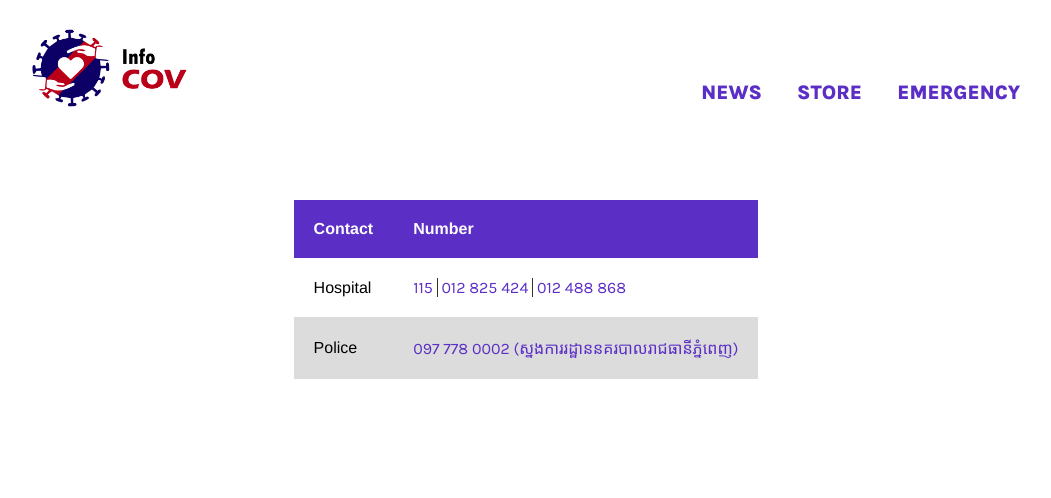
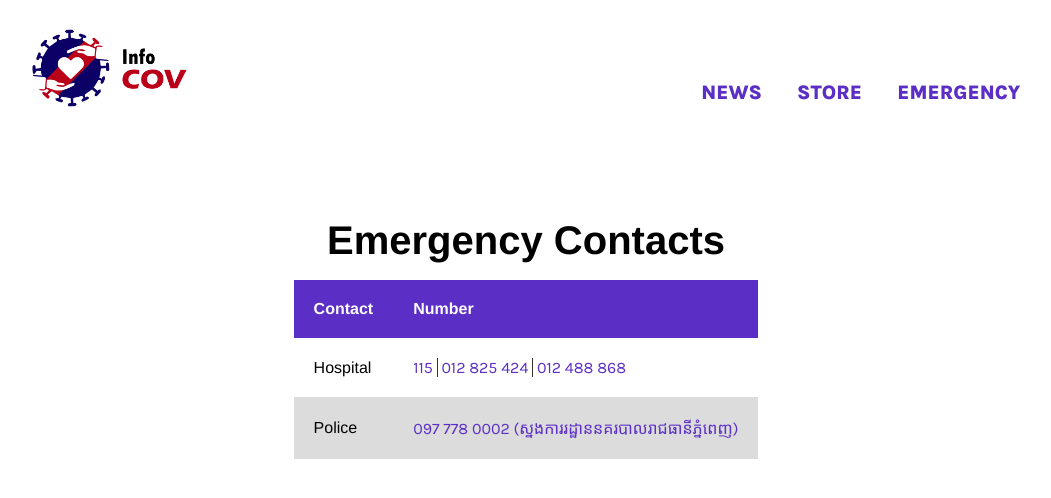
Before and after one commit to masayaShinoda/paragoniu-hackathon-iot-2021, a Next.js app: page /emergency in a window 1280 px wide. Shown: the top 498 px of the page, without its empty margins (114-1165 px from the left). Built offline with nearby package versions, Linux system fonts and the light colour scheme; a web font is replaced by a local one.

Commit message:
emergency page done

```diff
--- a/pages/emergency.js
+++ b/pages/emergency.js
@@ -10,6 +10,7 @@ export default function Emergency() {
             </Head>
             <Nav />
             <div className={styles.contentContainer} style={{marginTop: `25vh`}}>
+                <h1 style={{width: `100%`, textAlign: `center`}}>Emergency Contacts</h1>
                 <table className={styles.emergencyContainer}>
                 <thead>
                     <tr>
```
